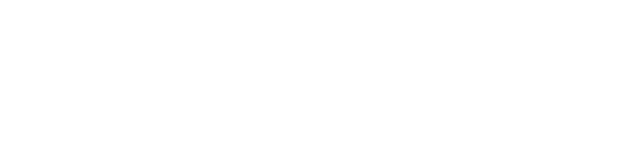
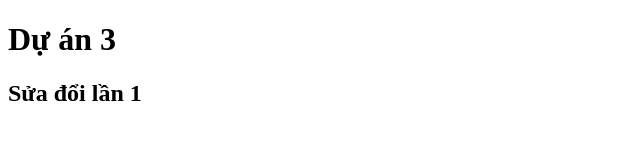
Before and after one commit to hungjjjjj50-spec/duan3, a plain HTML site: page index.html in a window 1280 px wide. Shown: the whole page, without its empty margins (0-640 px from the left). Drawn offline with Linux system fonts and the light colour scheme.

Commit message:
sửa đổi lần 1

```diff
--- a/index.html
+++ b/index.html
@@ -1,11 +1,12 @@
 <!DOCTYPE html>
 <html lang="vi">
-<head>
-    <meta charset="UTF-8">
-    <meta name="viewport" content="width=device-width, initial-scale=1.0">
+  <head>
+    <meta charset="UTF-8" />
+    <meta name="viewport" content="width=device-width, initial-scale=1.0" />
     <title>Duan3</title>
-</head>
-<body>
-
-</body>
+  </head>
+  <body>
+    <h1>Dự án 3</h1>
+    <h2>Sửa đổi lần 1</h2>
+  </body>
 </html>
```
